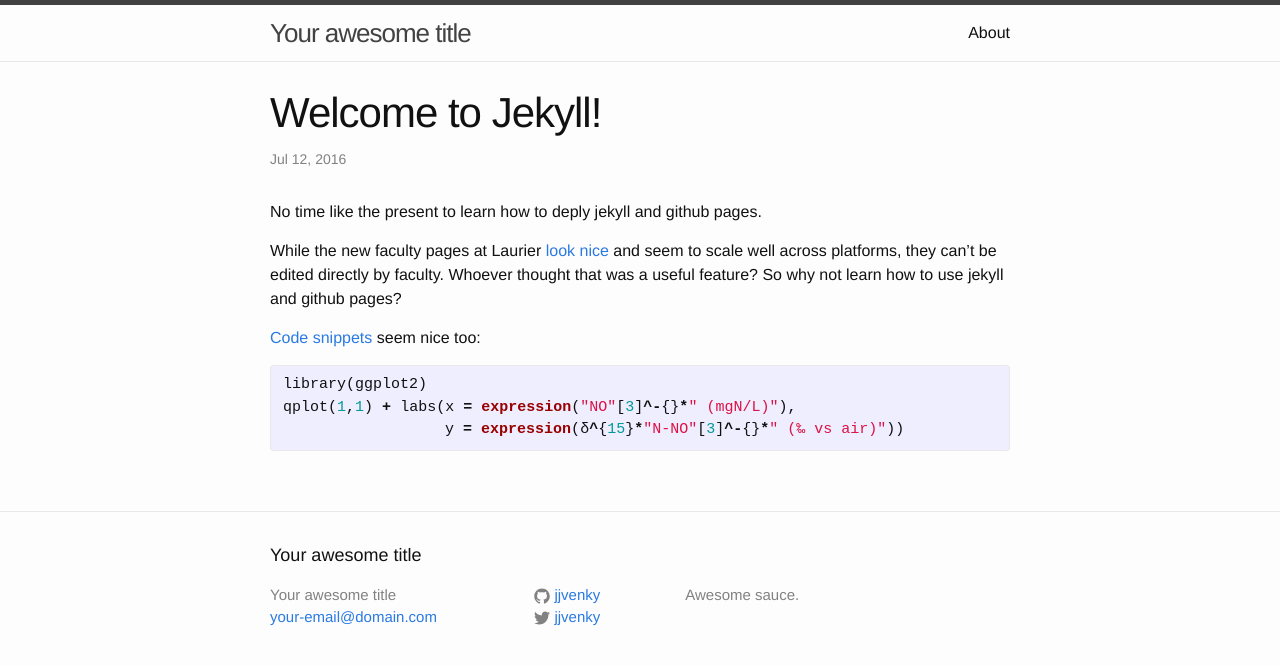
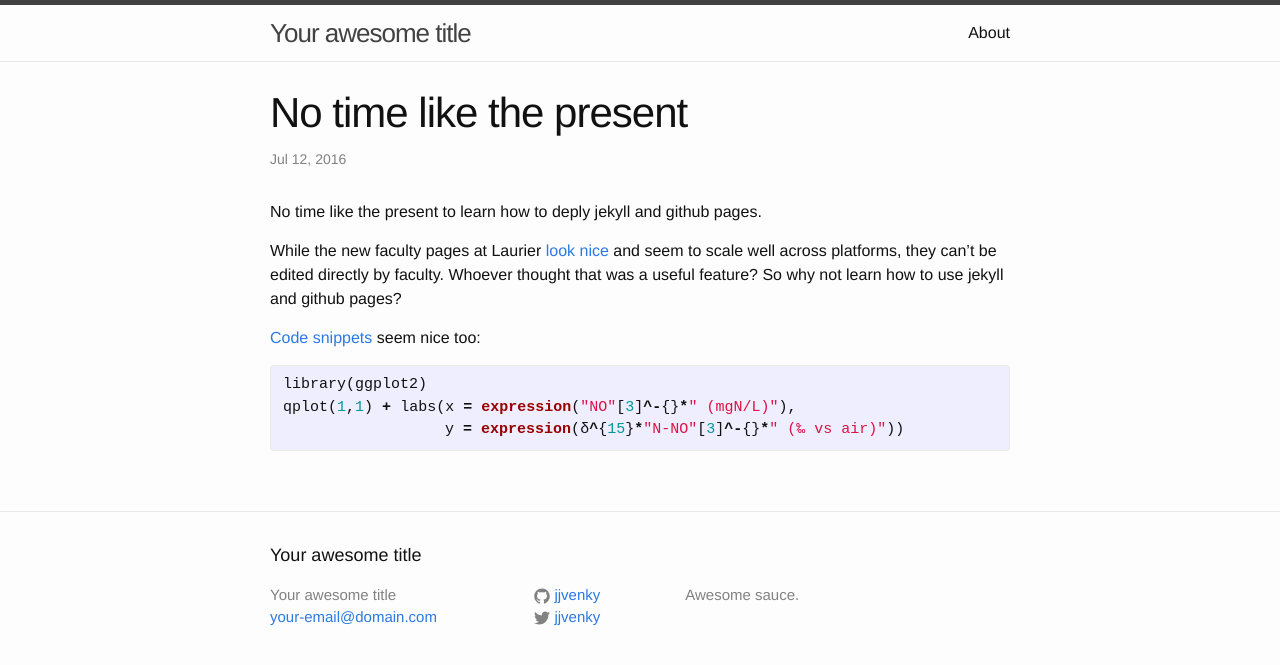
Before and after one commit to jjvenky/jjvenky.github.io, a Jekyll site: the page built from _posts/2016-07-11-Learning-jekyll.md, in a window 1280 px wide. Shown: the top 665 px of the page. Built offline with Jekyll 4.4.1, drawn with Linux system fonts in a browser that asks for light colours.

Commit message:
Update 2016-07-11-Learning-jekyll.md

```diff
--- a/_posts/2016-07-11-Learning-jekyll.md
+++ b/_posts/2016-07-11-Learning-jekyll.md
@@ -1,6 +1,6 @@
 ---
 layout: post
-title:  "Welcome to Jekyll!"
+title:  "No time like the present"
 date:   2016-07-11 20:45:00 -0400
 categories: jekyll
 ---
```
